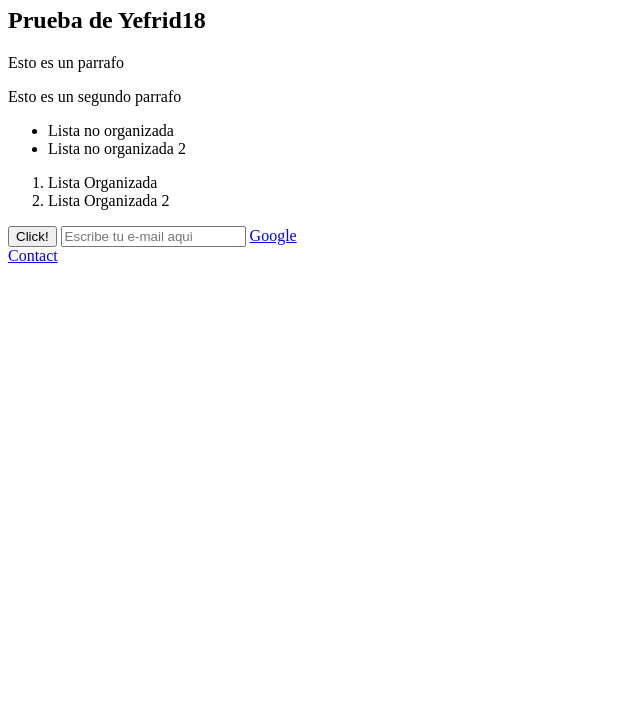
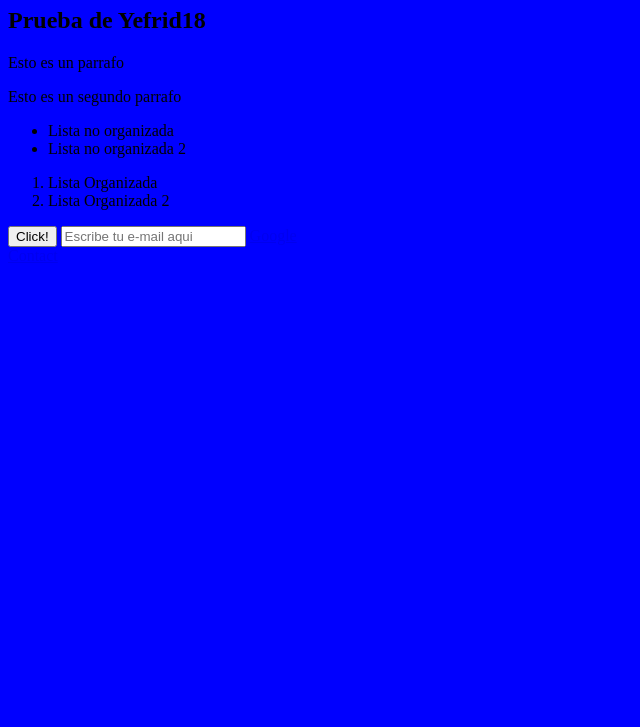
Before and after one commit to yefrid18/Prueba_Inicial_Web, a plain HTML site: page index.html in a window 1280 px wide. Shown: the part 73-800 px from the top of the page, without its empty margins (0-640 px from the left). Drawn offline with Linux system fonts and the light colour scheme.

Commit message:
color de fondo a la pagina por css

```diff
--- a/miEstilo.css
+++ b/miEstilo.css
@@ -1,3 +1,3 @@
 body{
-  backgroun-color:blue;
+  background-color:blue;
   }
```
